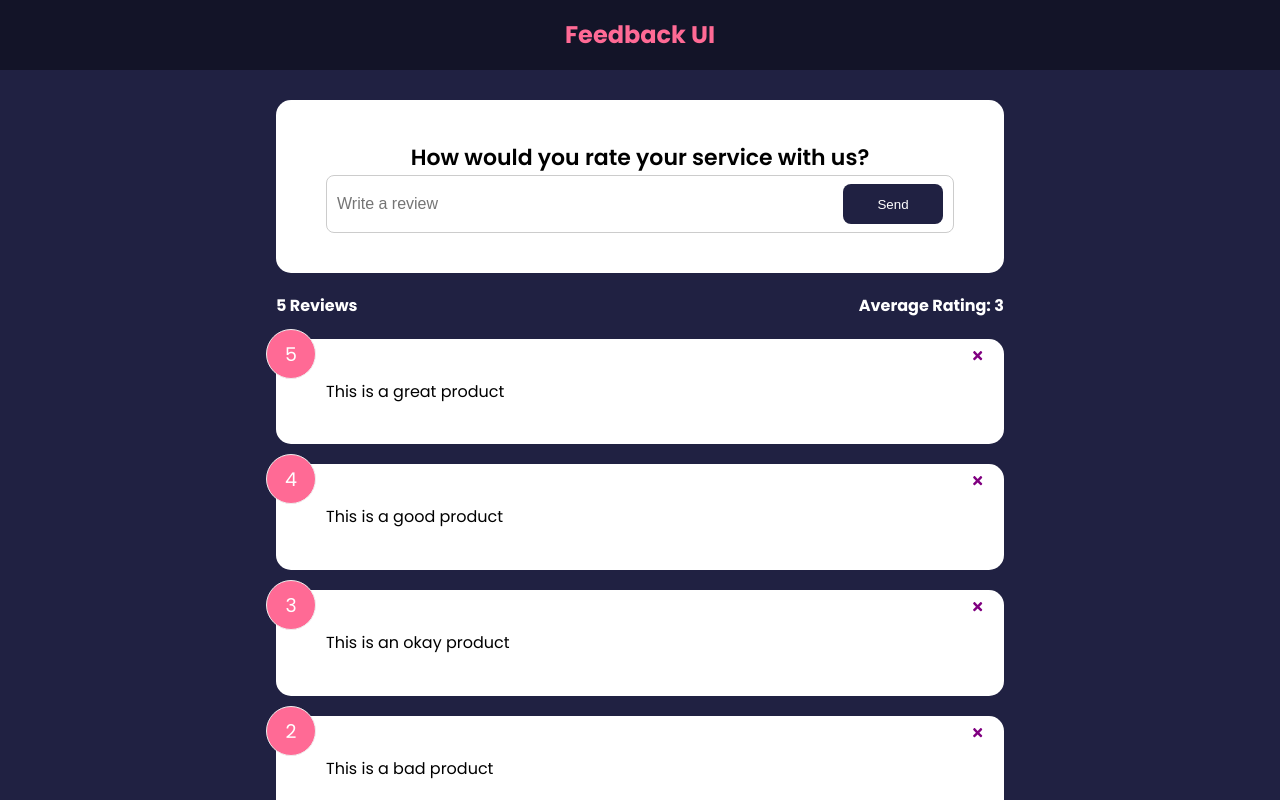
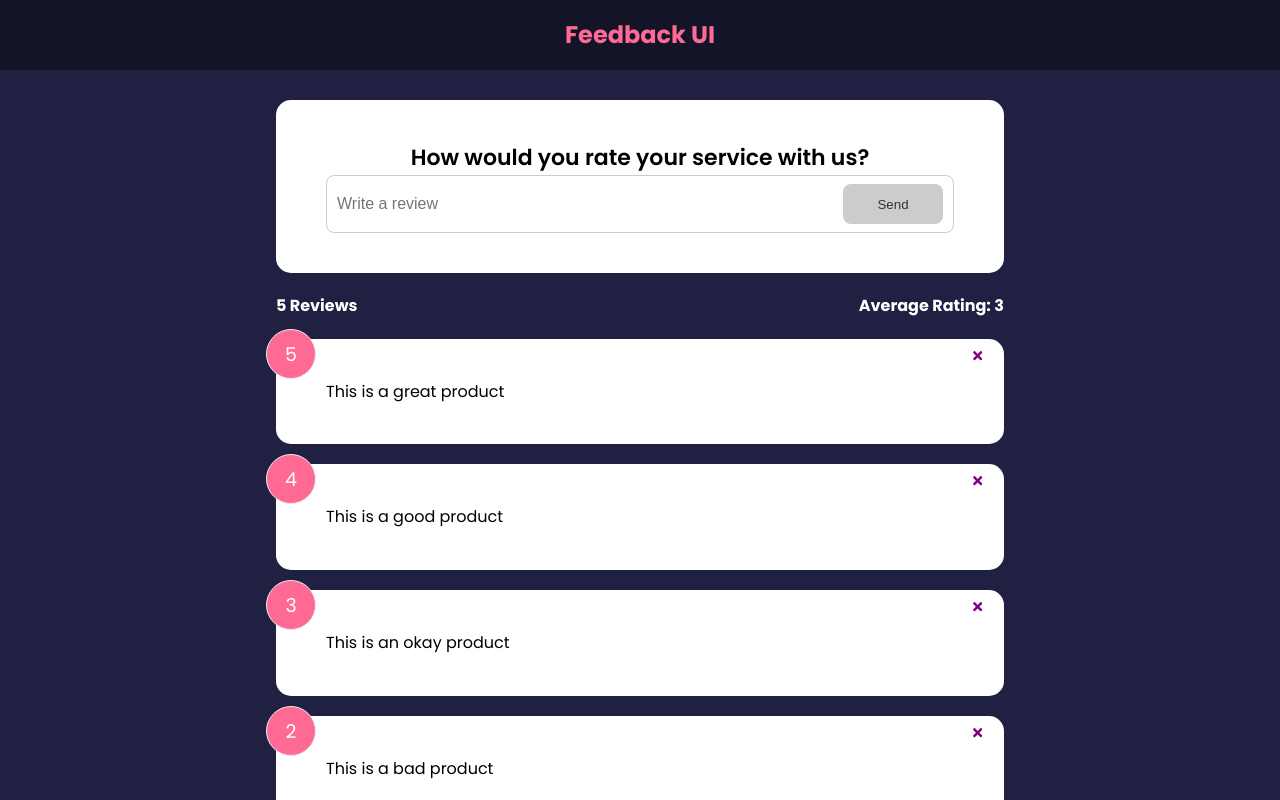
Before and after one commit to charliepixegon/react-feedback, a React (Create React App) app: page / in a window 1280 px wide. Shown: the top 800 px of the page. Built offline with nearby package versions, Linux system fonts and the light colour scheme.

Commit message:
form validation

```diff
--- a/src/components/FeedbackForm.jsx
+++ b/src/components/FeedbackForm.jsx
@@ -4,9 +4,22 @@
 
 function FeedbackForm() {
   const [reviewText, setReviewText] = useState('');
+  const [btnDisabled, setBtnDisabled] = useState(true);
+  const [message, setMessage] = useState('');
 
   const handleReviewTextChange = (e) => {
-    console.log(e.target.value);
+    if (reviewText === '') {
+      setBtnDisabled(true);
+      setMessage(null);
+    } else if (reviewText !== '' && reviewText.trim().length < 10) {
+      setBtnDisabled(true);
+      setMessage('Review must be at least 10 characters long');
+    } else {
+      setBtnDisabled(false);
+      setMessage(null);
+    }
+
+    // console.log(e.target.value);
     setReviewText(e.target.value);
   };
 
@@ -22,8 +35,12 @@
             placeholder="Write a review"
             value={reviewText}
           />
-          <Button type="submit">Send</Button>
+          <Button type="submit" isDisabled={btnDisabled}>
+            Send
+          </Button>
         </div>
+
+        {message && <div className="message">{message}</div>}
       </form>
     </Card>
   );
```
